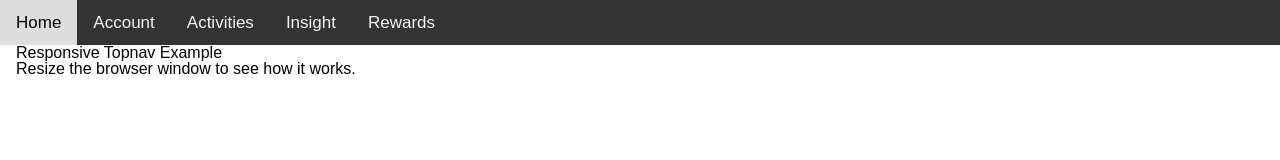
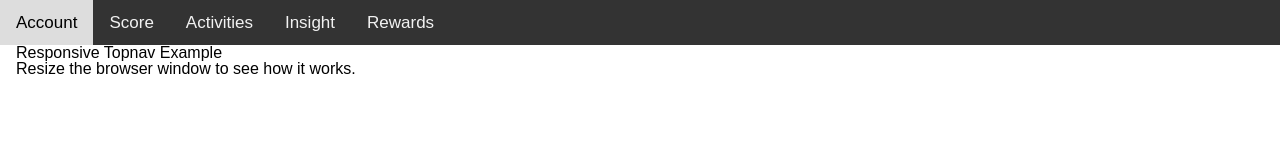
Before and after one commit to lfr4704/green_score, a website: page index.html in a window 1280 px wide. Drawn offline with nearby package versions, Linux system fonts and the light colour scheme.

Commit message:
revised navigation bar

```diff
--- a/css/styles.css
+++ b/css/styles.css
@@ -16,6 +16,7 @@ body {
 .topnav {
   overflow: hidden;
   background-color: #333;
+  max-width:100%;
 }
 
 .topnav a {
--- a/index.html
+++ b/index.html
@@ -24,9 +24,8 @@
 <body>
 
   <nav class="topnav" id="myTopnav">
-    <a href="#home" class="active">Home</a>
-    <a href="#account">Account</a></li>
-
+    <a href="#account" class="active">Account</a>
+    <a href="#score">Score</a>
     <a href="#activities">Activities</a>
     <a href="#insight">Insight</a>
     <a href="#rewards">Rewards</a>
```
